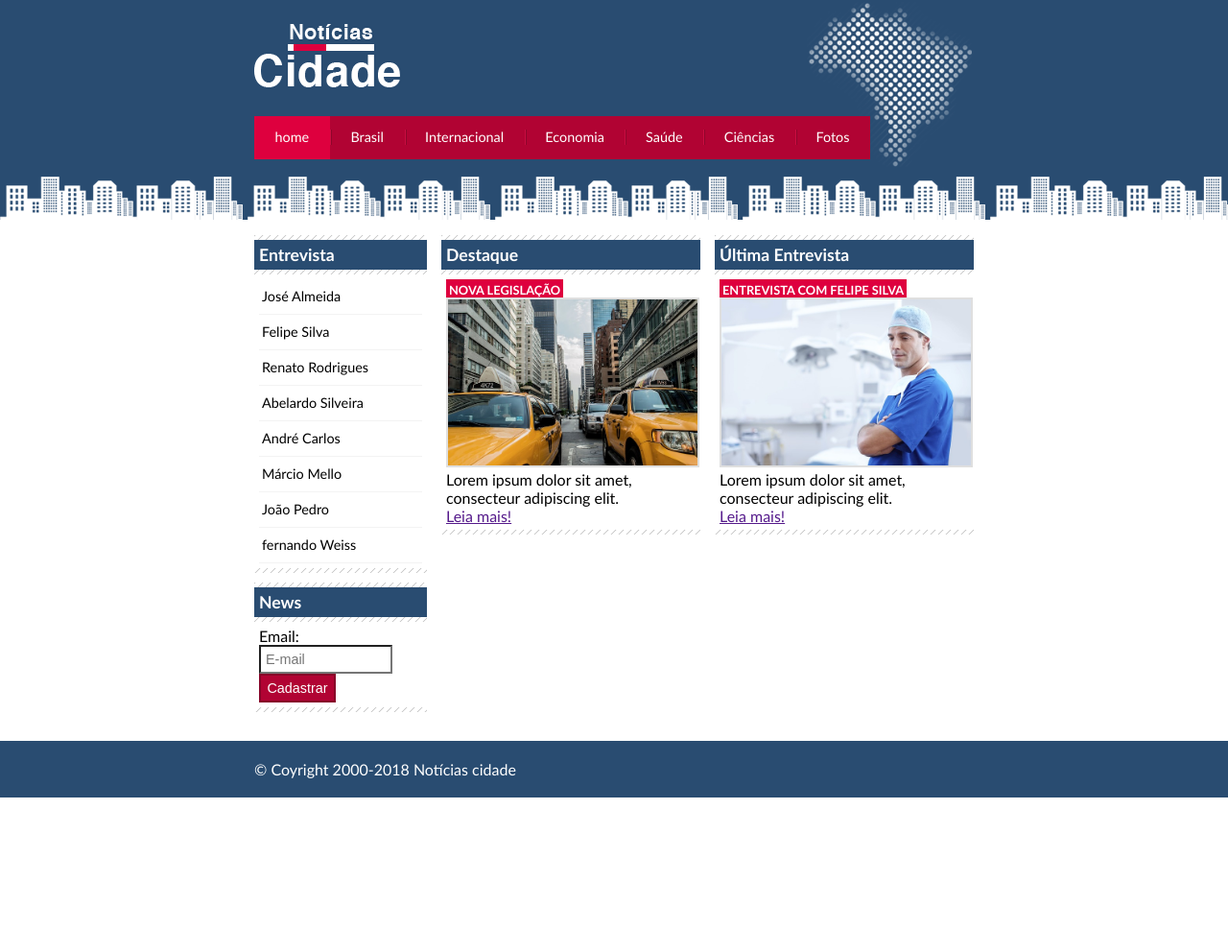
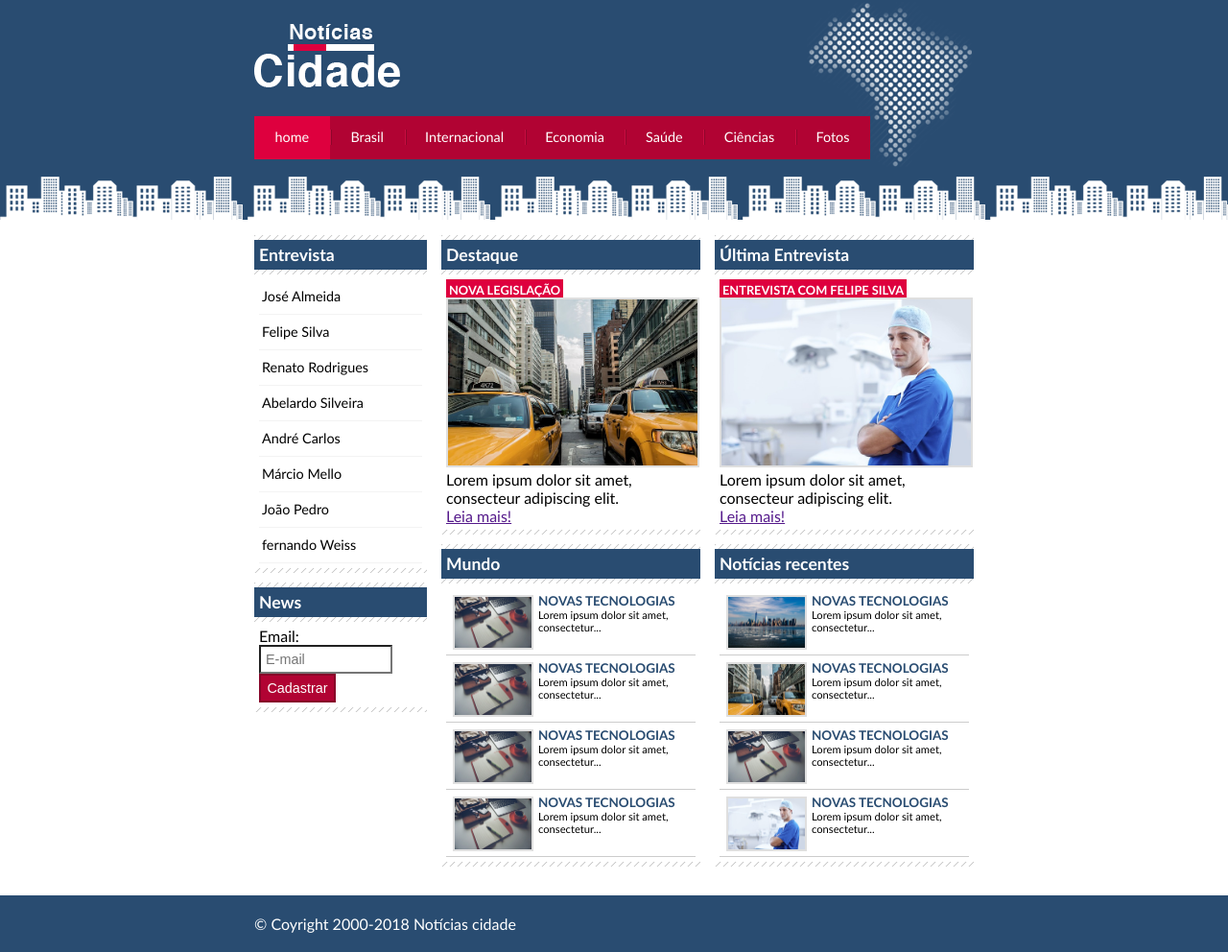
Before and after one commit to Gio-Midonz-Bots/Desenvolvimento-Web-Completo, a plain HTML site: page Projeto_Noticias/index.html in a window 1280 px wide. Shown: the whole page at 96% size. Before the commit the page ends 831 px from the top, so only its background shows below. Drawn offline with Linux system fonts and the light colour scheme.

Commit message:
Projeto 4: finalizacao da pagina principal

```diff
--- a/Projeto_Noticias/assents/style/style.css
+++ b/Projeto_Noticias/assents/style/style.css
@@ -178,3 +178,30 @@ input{
     border: 2px solid #870529;
 
 }
+
+#lista-noticias li{
+    padding: 2px;
+    border-bottom:1px solid #ccc;
+    height: 65px;
+}
+
+#lista-noticias li a img{
+    float: left;
+    margin: 5px;
+}
+
+#lista-noticias li h3{
+    color: #294c71;
+    font-size: 1.2em;
+    padding: 0;
+}
+#lista-noticias li a {
+    text-decoration: none;
+    color: black;
+    font-size: 0.7em;
+}
+
+#lista-noticias li:hover{
+    background-color: #eee;
+    cursor: pointer;
+}
--- a/Projeto_Noticias/index.html
+++ b/Projeto_Noticias/index.html
@@ -33,6 +33,34 @@
                         <a href="">Leia mais!</a>
                     </div>
                 </div>
+
+                <div class="caixa">
+                    <h2>Mundo</h2>
+                    <div class="caixa-conteudo">
+                        <ul id="lista-noticias">
+                            <li><a href="#">
+                                <img src="./assents/imagens/tecnologia.jpg" alt="tecnologia" width="80">
+                                <h3>Novas tecnologias</h3>
+                                <p>Lorem ipsum dolor sit amet, consectetur...</p>
+                            </a></li>
+                            <li><a href="#">
+                                <img src="./assents/imagens/tecnologia.jpg" alt="tecnologia" width="80">
+                                <h3>Novas tecnologias</h3>
+                                <p>Lorem ipsum dolor sit amet, consectetur...</p>
+                            </a></li>
+                            <li><a href="#">
+                                <img src="./assents/imagens/tecnologia.jpg" alt="tecnologia" width="80">
+                                <h3>Novas tecnologias</h3>
+                                <p>Lorem ipsum dolor sit amet, consectetur...</p>
+                            </a></li>
+                            <li><a href="#">
+                                <img src="./assents/imagens/tecnologia.jpg" alt="tecnologia" width="80">
+                                <h3>Novas tecnologias</h3>
+                                <p>Lorem ipsum dolor sit amet, consectetur...</p>
+                            </a></li>
+                        </ul>
+                    </div>
+                </div>
             </div>
             <div class="secundario">
                 <div class="caixa destaque-text">
@@ -44,7 +72,33 @@
                         <a href="">Leia mais!</a>
                     </div>
                 </div>
-
+                  <div class="caixa">
+                    <h2>Notícias recentes</h2>
+                    <div class="caixa-conteudo">
+                        <ul id="lista-noticias">
+                            <li><a href="#">
+                                <img src="./assents/imagens/cidade.jpg" alt="tecnologia" width="80">
+                                <h3>Novas tecnologias</h3>
+                                <p>Lorem ipsum dolor sit amet, consectetur...</p>
+                            </a></li>
+                            <li><a href="#">
+                                <img src="./assents/imagens/taxi.jpg" alt="tecnologia" width="80">
+                                <h3>Novas tecnologias</h3>
+                                <p>Lorem ipsum dolor sit amet, consectetur...</p>
+                            </a></li>
+                            <li><a href="#">
+                                <img src="./assents/imagens/tecnologia.jpg" alt="tecnologia" width="80">
+                                <h3>Novas tecnologias</h3>
+                                <p>Lorem ipsum dolor sit amet, consectetur...</p>
+                            </a></li>
+                            <li><a href="#">
+                                <img src="./assents/imagens/doutor.jpg" alt="tecnologia" width="80">
+                                <h3>Novas tecnologias</h3>
+                                <p>Lorem ipsum dolor sit amet, consectetur...</p>
+                            </a></li>
+                        </ul>
+                    </div>
+                </div>
             </div>
 
             <div class="lateral">
@@ -93,8 +147,6 @@
                             </div>
                         </form>
                     </div>
-
-
                 </div>
             </div>
 
```
